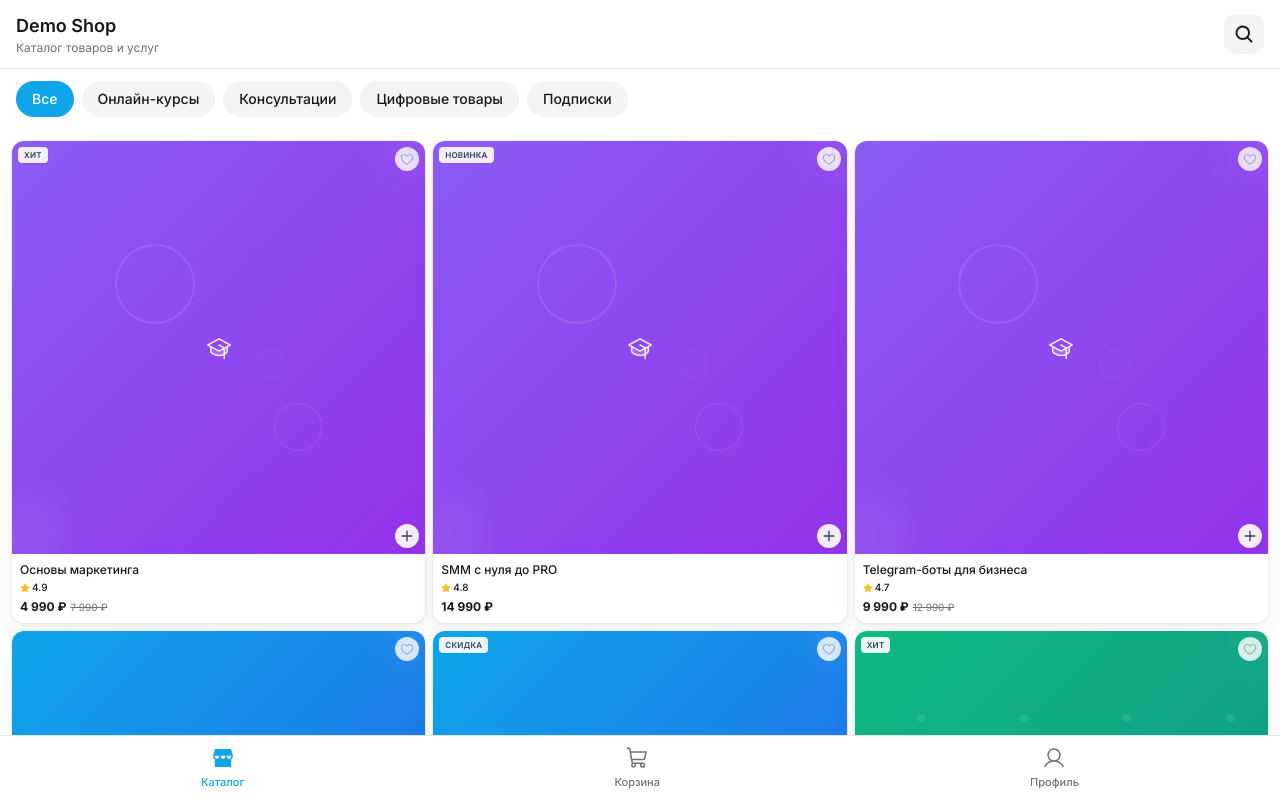
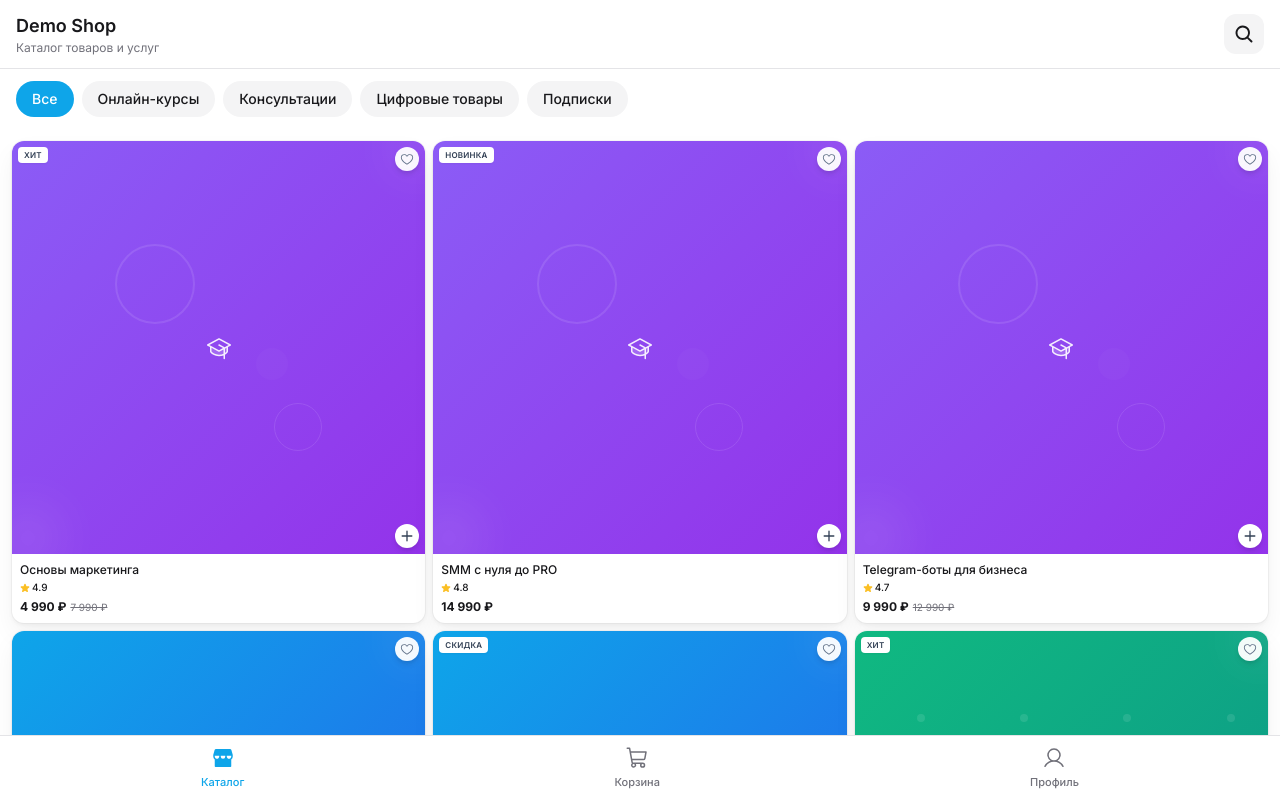
Before and after one commit to pr333fff/marketdemo-, a React (Vite) app: page / in a window 1280 px wide. Shown: the top 798 px of the page. Built offline with nearby package versions, Linux system fonts and the light colour scheme.

Commit message:
Make card buttons more visible in dark theme

```diff
--- a/src/components/ProductGrid.jsx
+++ b/src/components/ProductGrid.jsx
@@ -70,7 +70,7 @@ function ProductCard({ product, index, onSelect, onAddToCart }) {
 
         {/* Badge */}
         {product.badge && (
-          <div className="absolute top-1.5 left-1.5 px-1.5 py-0.5 rounded text-[8px] font-semibold uppercase tracking-wide bg-white/90 backdrop-blur-sm text-slate-700 shadow-sm">
+          <div className="absolute top-1.5 left-1.5 px-1.5 py-0.5 rounded text-[8px] font-semibold uppercase tracking-wide bg-white text-slate-700 shadow-sm">
             {product.badge}
           </div>
         )}
@@ -79,12 +79,12 @@ function ProductCard({ product, index, onSelect, onAddToCart }) {
         <motion.button
           whileTap={{ scale: 0.85 }}
           onClick={handleFavorite}
-          className="absolute top-1.5 right-1.5 w-6 h-6 flex items-center justify-center rounded-full bg-white/80 backdrop-blur-sm shadow-sm"
+          className="absolute top-1.5 right-1.5 w-6 h-6 flex items-center justify-center rounded-full bg-white/95 shadow-md"
         >
           <Heart
             size={14}
             weight={isFavorite ? 'fill' : 'regular'}
-            className={isFavorite ? 'text-rose-500' : 'text-slate-400'}
+            className={isFavorite ? 'text-rose-500' : 'text-slate-500'}
           />
         </motion.button>
 
@@ -92,7 +92,7 @@ function ProductCard({ product, index, onSelect, onAddToCart }) {
         <motion.button
           whileTap={{ scale: 0.85 }}
           onClick={onAddToCart}
-          className="absolute bottom-1.5 right-1.5 w-6 h-6 flex items-center justify-center rounded-full bg-white/90 backdrop-blur-sm text-slate-700 shadow-sm"
+          className="absolute bottom-1.5 right-1.5 w-6 h-6 flex items-center justify-center rounded-full bg-white shadow-md text-slate-700"
         >
           <Plus size={14} weight="bold" />
         </motion.button>
```
